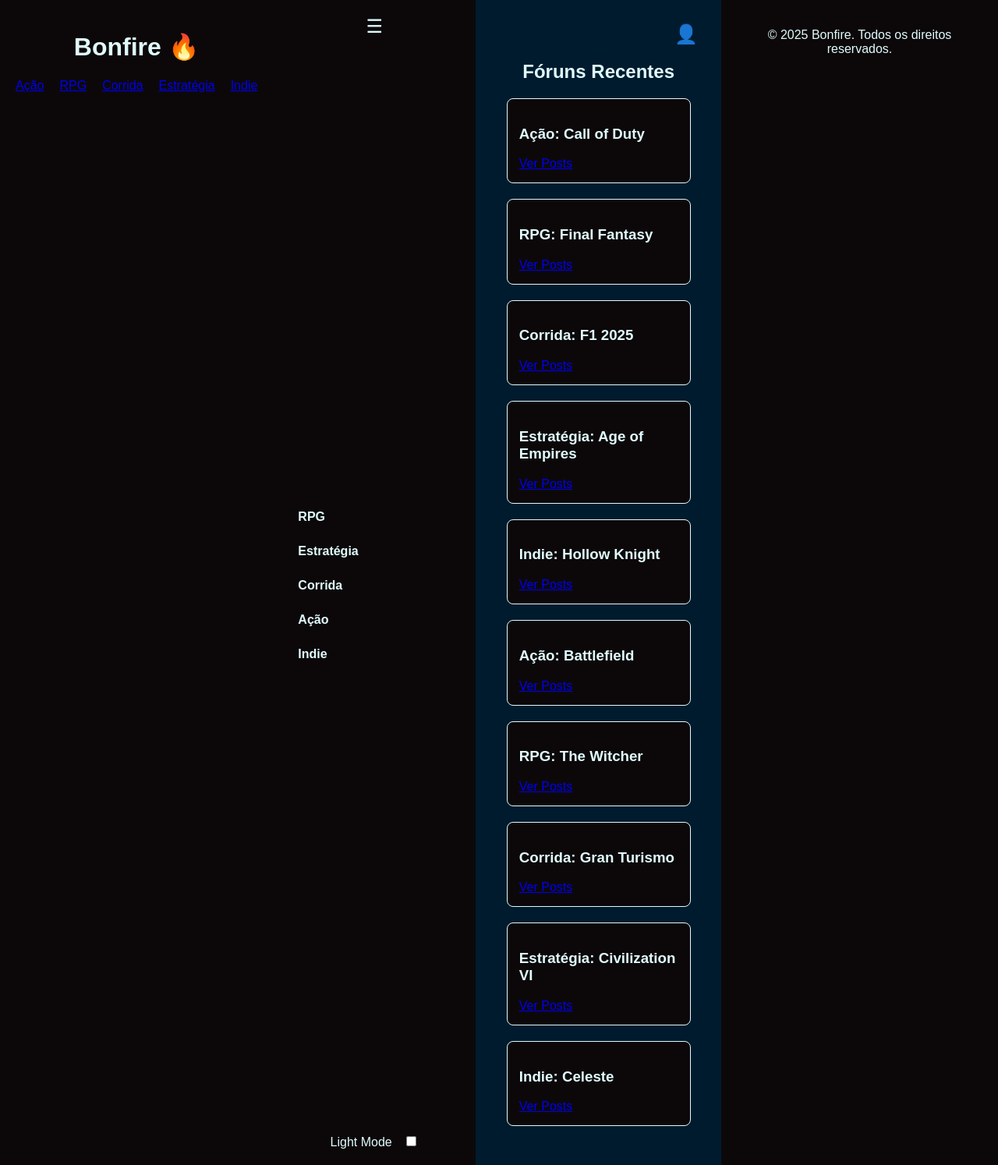
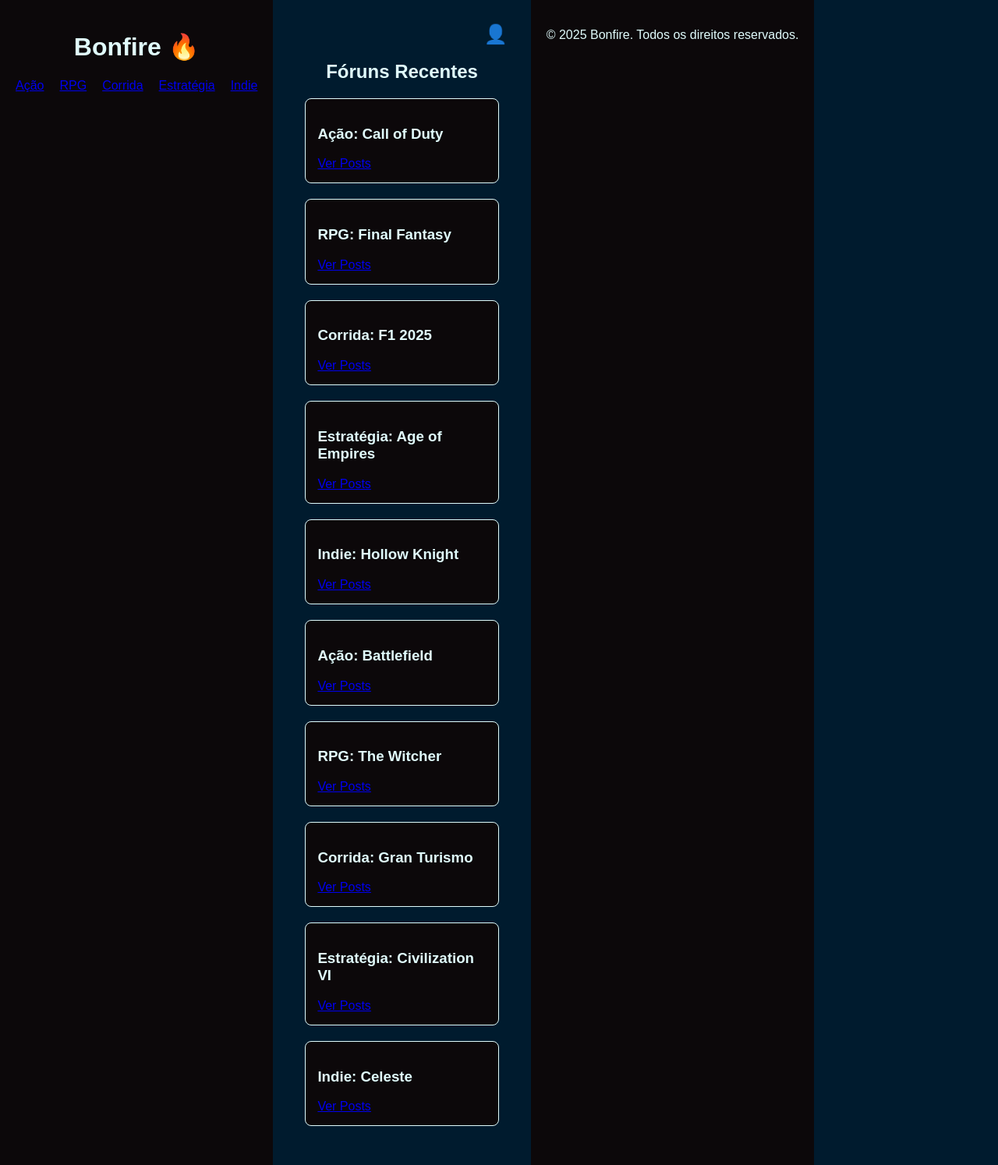
Before and after one commit to Brondani-7/TCC, a PHP site: page /index.php in a window 1280 px wide. Shown: the part 155-1649 px from the top of the page at 78% size. Run offline with PHP 8.4, Linux system fonts and the light colour scheme; data comes from the database, SQL or seed files in the repository.

Commit message:
Refactor index.php to remove duplicate code

```diff
--- a/bonfire 2/index.php
+++ b/bonfire 2/index.php
@@ -14,23 +14,6 @@
 ?>
 
 <div class="layout">
-  <aside class="sidebar">
-    <div class="menu-icon">☰</div>
-    <nav>
-      <ul>
-        <li><a href="index.php?categoria=rpg">RPG</a></li>
-        <li><a href="index.php?categoria=estratégia">Estratégia</a></li>
-        <li><a href="index.php?categoria=corrida">Corrida</a></li>
-        <li><a href="index.php?categoria=ação">Ação</a></li>
-        <li><a href="index.php?categoria=indie">Indie</a></li>
-      </ul>
-    </nav>
-    <div class="mode-toggle">
-      <label for="lightMode">Light Mode</label>
-      <input type="checkbox" id="lightMode">
-    </div>
-  </aside>
-
   <main class="content">
     <div class="profile-icon">👤</div>
     <h2>Fóruns <?= $categoria ? ucfirst($categoria) : "Recentes" ?></h2>
```
